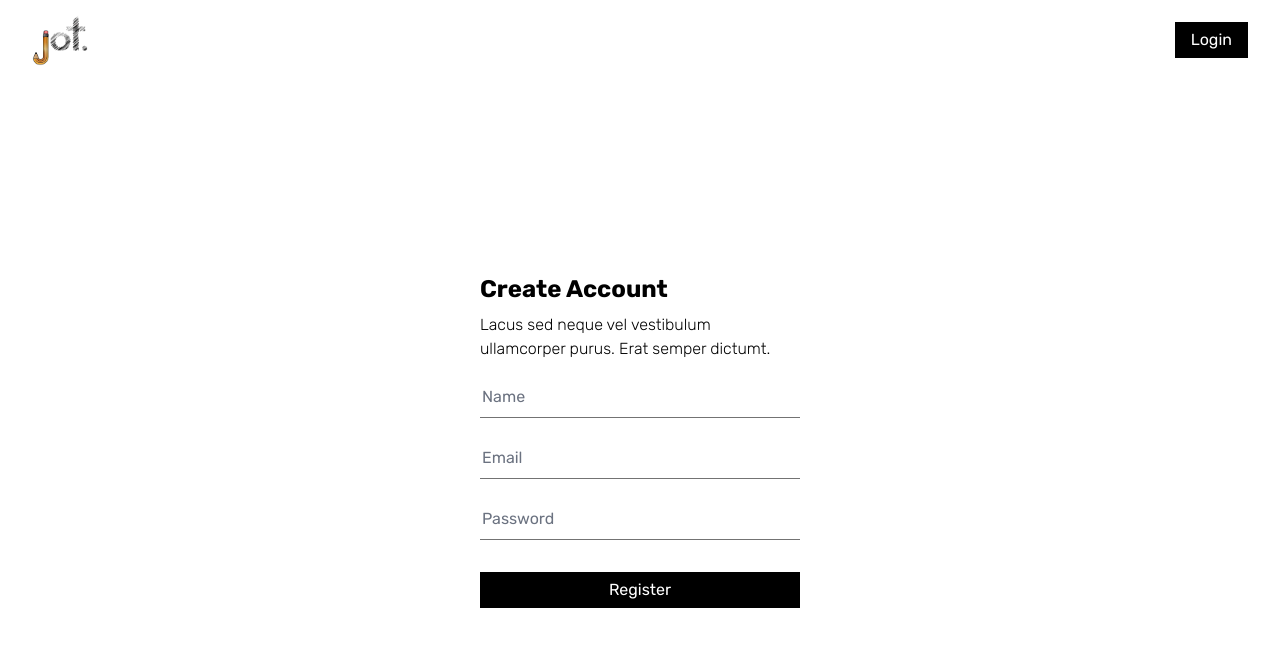
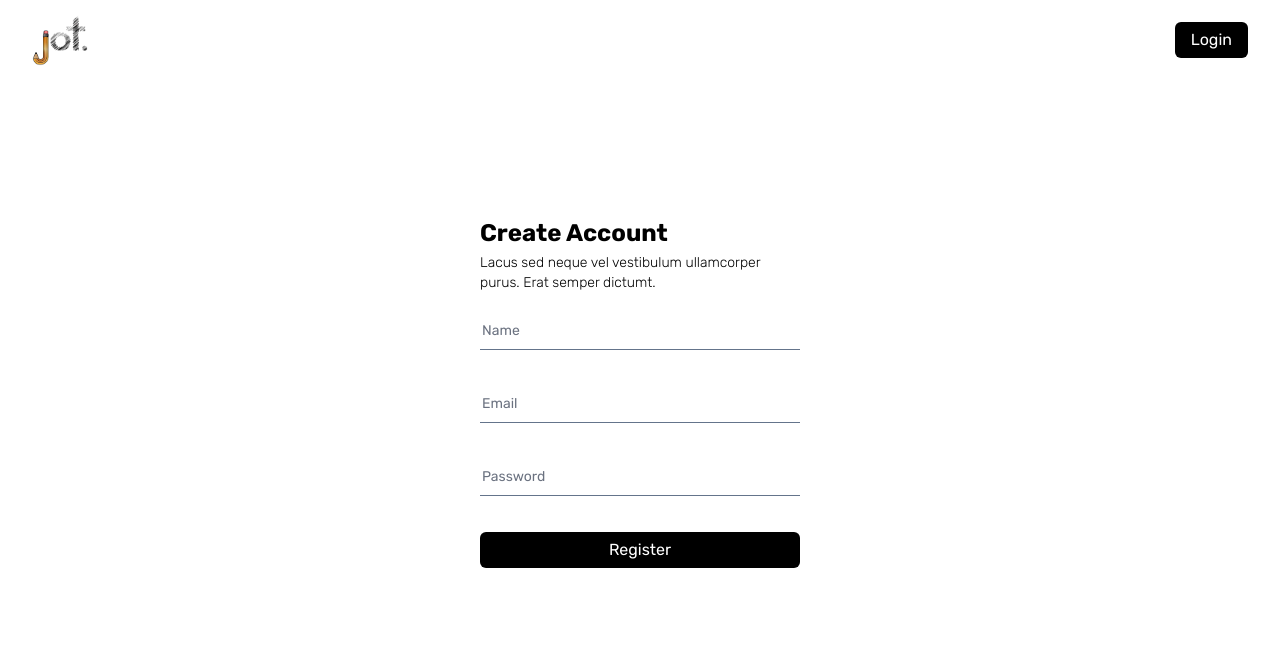
Before and after one commit to m-oniqu3/next-jot, a Next.js app: page /register in a window 1280 px wide. Shown: the top 646 px of the page. Built offline with nearby package versions, Linux system fonts and the light colour scheme.

Commit message:
added button component

```diff
--- a/src/app/(auth)/register/page.tsx
+++ b/src/app/(auth)/register/page.tsx
@@ -8,12 +8,9 @@ const Register = () => {
 
   return (
     <div className="max-w-xs mx-auto">
-      <div className="flex flex-col h-[90vh] justify-center items-center gap-4">
+      <div className="flex flex-col h-[80vh] justify-center items-center gap-5">
         <FormTitle heading={heading} paragraph={paragraph} variant="medium" />
         <Form />
-        <button className="bg-black text-white px-4 py-1.5 w-full hover:bg-gray-900 duration-300">
-          Register
-        </button>
       </div>
     </div>
   );
--- /dev/null
+++ b/src/components/Button.tsx
@@ -0,0 +1,15 @@
+type Props = {
+  children: string;
+};
+
+const Button = (props: Props) => {
+  const { children } = props;
+
+  return (
+    <button className="bg-black text-white px-4 py-1.5 w-full hover:bg-gray-900 rounded-md duration-300">
+      {children}
+    </button>
+  );
+};
+
+export default Button;
--- a/src/components/Navbar.tsx
+++ b/src/components/Navbar.tsx
@@ -11,8 +11,6 @@ const Navbar = () => {
 
   const button = pathname === "/register" ? "Login" : "Register";
 
-  console.log(pathname);
-
   return (
     <nav>
       <Container className="flex justify-between items-center">
@@ -25,7 +23,7 @@ const Navbar = () => {
         />
         <Link
           href="/login"
-          className="bg-black text-white px-4 py-1.5 w-fit hover:bg-gray-900 duration-300"
+          className="bg-black text-white px-4 py-1.5 w-fit hover:bg-gray-900 rounded-md duration-300"
         >
           {button}
         </Link>
--- a/src/components/form/Form.tsx
+++ b/src/components/form/Form.tsx
@@ -1,26 +1,29 @@
+import Button from "@/components/Button";
+
 const Form = () => {
   return (
-    <div className="w-full flex flex-col gap-5 mb-4">
+    <div className="w-full flex flex-col gap-9 mb-4">
       <input
         type="text"
         name="name"
         placeholder="Name"
-        className="mt-0 block w-full px-0.5 border-0 border-b-[1px] border-neutral-500 focus:ring-0 focus:border-black "
+        className="mt-0 block w-full px-0.5 border-0 border-b-[1px] border-slate-500 focus:ring-0 focus:border-black text-sm "
       />
 
       <input
         type="email"
         name="email"
         placeholder="Email"
-        className="mt-0 block w-full px-0.5 border-0 border-b-[1px] border-neutral-500 focus:ring-0 focus:border-black "
+        className="mt-0 block w-full px-0.5 border-0 border-b-[1px] border-slate-500 focus:ring-0 focus:border-black text-sm"
       />
       <input
         type="password"
         name="password"
-        id=""
         placeholder="Password"
-        className="mt-0 block w-full px-0.5 border-0 border-b-[1px] border-neutral-500 focus:ring-0 focus:border-black "
+        className="mt-0 block w-full px-0.5 border-0 border-b-[1px] border-slate-500 focus:ring-0 focus:border-black text-sm"
       />
+
+      <Button>Register</Button>
     </div>
   );
 };
--- a/src/components/form/FormTitle.tsx
+++ b/src/components/form/FormTitle.tsx
@@ -10,9 +10,9 @@ const FormTitle = (props: Props) => {
   const headingSize = variant === "medium" ? "text-2xl" : "text-4xl";
 
   return (
-    <div className="flex flex-col gap-2">
+    <div className="flex flex-col gap-1">
       <h1 className={`${headingSize}  font-bold`}>{heading}</h1>
-      <p className="font-light">{paragraph}</p>
+      <p className="font-light text-sm">{paragraph}</p>
     </div>
   );
 };
```
